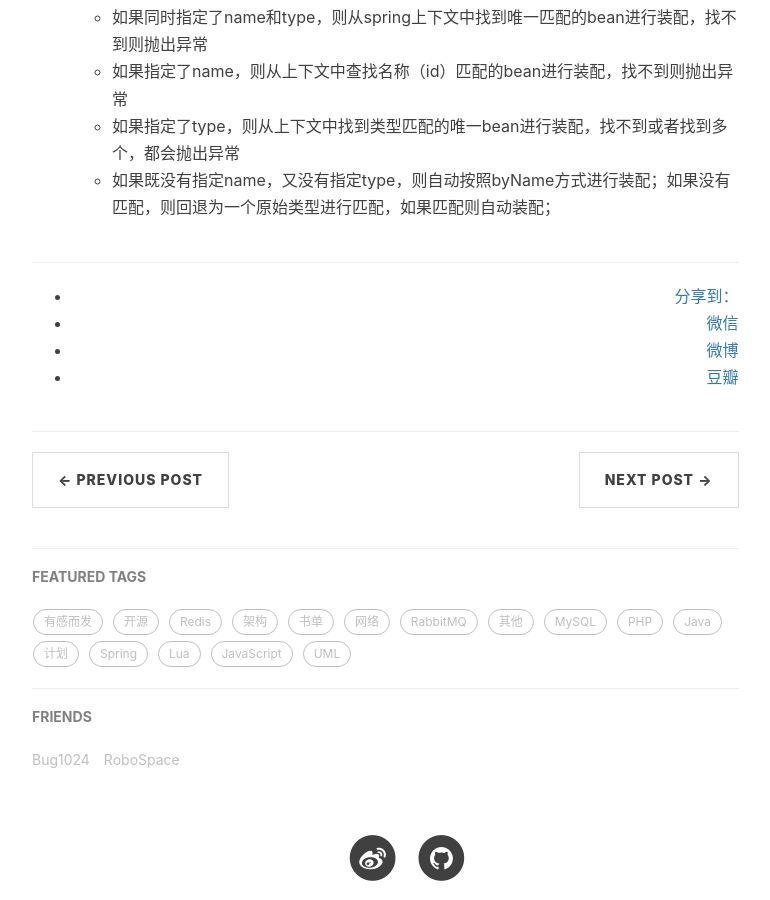
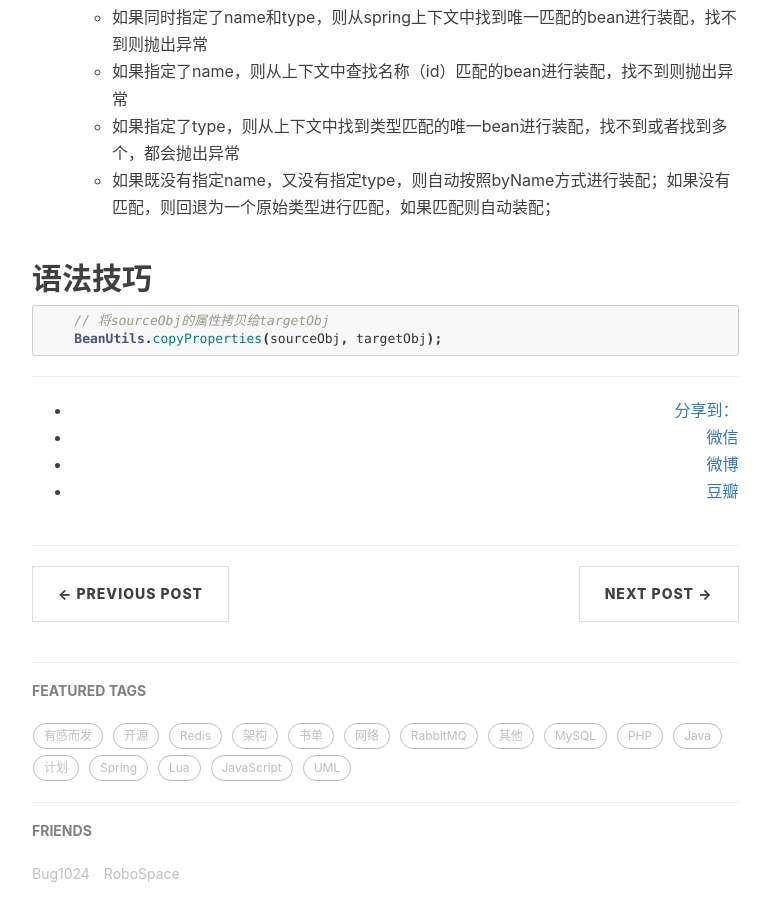
Before and after one commit to bug1024/jeet-blog, a Jekyll site: the page built from _posts/2017-03-13-spring-annotation.md, in a window 1280 px wide and 900 px high, scrolled down 3789 px. Shown: the whole window, without its empty margins (233-1003 px from the left). Built offline with Jekyll 4.4.1, drawn with Linux system fonts in a browser that asks for light colours; nearby versions of some CDN libraries; comment, search, counter and statistics services are not loaded.

Commit message:
update post

````diff
--- a/_posts/2017-03-13-spring-annotation.md
+++ b/_posts/2017-03-13-spring-annotation.md
@@ -157,3 +157,10 @@ tags:
    * 如果指定了name，则从上下文中查找名称（id）匹配的bean进行装配，找不到则抛出异常
    * 如果指定了type，则从上下文中找到类型匹配的唯一bean进行装配，找不到或者找到多个，都会抛出异常
    * 如果既没有指定name，又没有指定type，则自动按照byName方式进行装配；如果没有匹配，则回退为一个原始类型进行匹配，如果匹配则自动装配；
+
+## 语法技巧
+
+```java
+    // 将sourceObj的属性拷贝给targetObj
+    BeanUtils.copyProperties(sourceObj, targetObj);
+```
````
